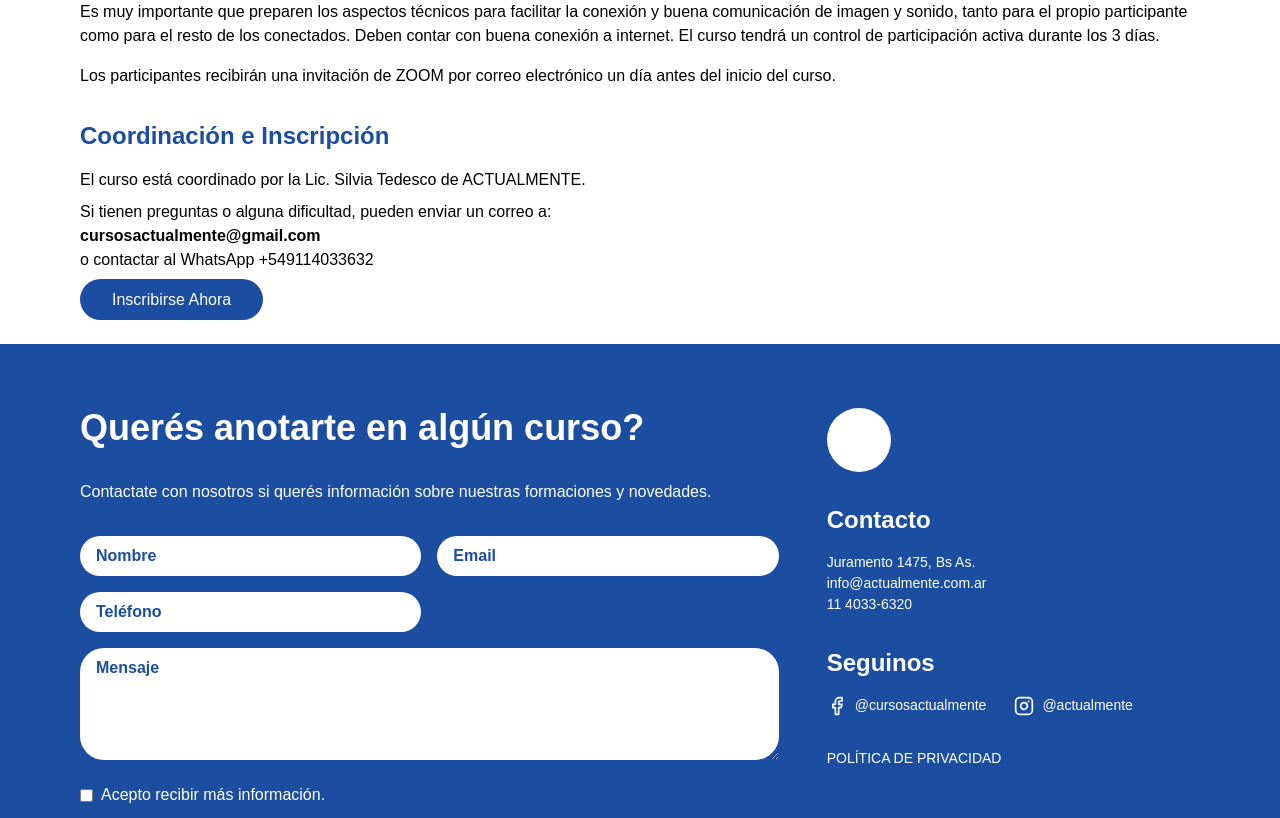
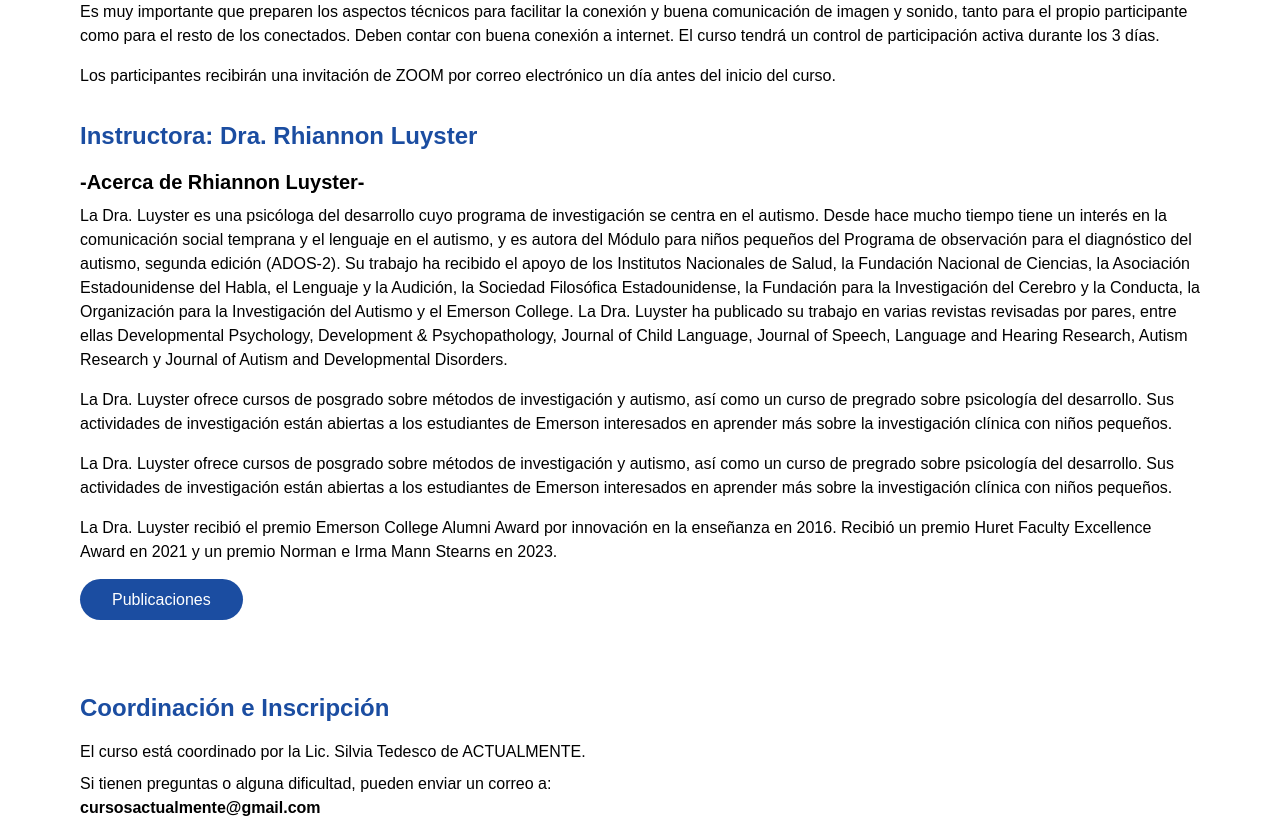
Before and after one commit to tomaslami/act-upd, a Next.js app: page /cursos/ados in a window 1280 px wide. Shown: the part 1100-1918 px from the top of the page. Built offline with nearby package versions, Linux system fonts and the light colour scheme; a web font is replaced by a local one.

Commit message:
info Dra. added

```diff
--- a/src/app/cursos/ados/page.tsx
+++ b/src/app/cursos/ados/page.tsx
@@ -65,7 +65,27 @@ export default function ADOS2CourseInfo() {
           Los participantes recibirán una invitación de ZOOM por correo electrónico un día antes del inicio del curso.
         </p>
       </CourseSection>
+      <CourseSection title="Instructora: Dra. Rhiannon Luyster">
+        <div className='mb-20 scroll-m-36' id='info'>
+          <h3 className="text-xl font-bold text-black mb-2">-Acerca de Rhiannon Luyster-</h3>
+          <p className="mb-4">
+            La Dra. Luyster es una psicóloga del desarrollo cuyo programa de investigación se centra en el autismo. Desde hace mucho tiempo tiene un interés en la comunicación social temprana y el lenguaje en el autismo, y es autora del Módulo para niños pequeños del Programa de observación para el diagnóstico del autismo, segunda edición (ADOS-2). Su trabajo ha recibido el apoyo de los Institutos Nacionales de Salud, la Fundación Nacional de Ciencias, la Asociación Estadounidense del Habla, el Lenguaje y la Audición, la Sociedad Filosófica Estadounidense, la Fundación para la Investigación del Cerebro y la Conducta, la Organización para la Investigación del Autismo y el Emerson College. La Dra. Luyster ha publicado su trabajo en varias revistas revisadas por pares, entre ellas Developmental Psychology, Development & Psychopathology, Journal of Child Language, Journal of Speech, Language and Hearing Research, Autism Research y Journal of Autism and Developmental Disorders.
+          </p>
+          <p className="mb-4">
+            La Dra. Luyster ofrece cursos de posgrado sobre métodos de investigación y autismo, así como un curso de pregrado sobre psicología del desarrollo. Sus actividades de investigación están abiertas a los estudiantes de Emerson interesados en aprender más sobre la investigación clínica con niños pequeños.
 
+          </p>
+          <p className="mb-4">
+            La Dra. Luyster ofrece cursos de posgrado sobre métodos de investigación y autismo, así como un curso de pregrado sobre psicología del desarrollo. Sus actividades de investigación están abiertas a los estudiantes de Emerson interesados en aprender más sobre la investigación clínica con niños pequeños.
+          </p>
+          <p className="mb-6">
+            La Dra. Luyster recibió el premio Emerson College Alumni Award por innovación en la enseñanza en 2016. Recibió un premio Huret Faculty Excellence Award en 2021 y un premio Norman e Irma Mann Stearns en 2023.
+          </p>
+          <Link href="https://emerson.edu/faculty-staff-directory/rhiannon-luyster#publicaciones" className="bg-blue text-white hover:bg-blue2 py-3 px-8 rounded-3xl" target='_blank'>
+            Publicaciones
+          </Link>
+        </div>
+      </CourseSection>
       <CourseSection title="Coordinación e Inscripción">
         <p>El curso está coordinado por la Lic. Silvia Tedesco de ACTUALMENTE.</p>
         <p className="mt-2">Si tienen preguntas o alguna dificultad, pueden enviar un correo a:</p>
```
